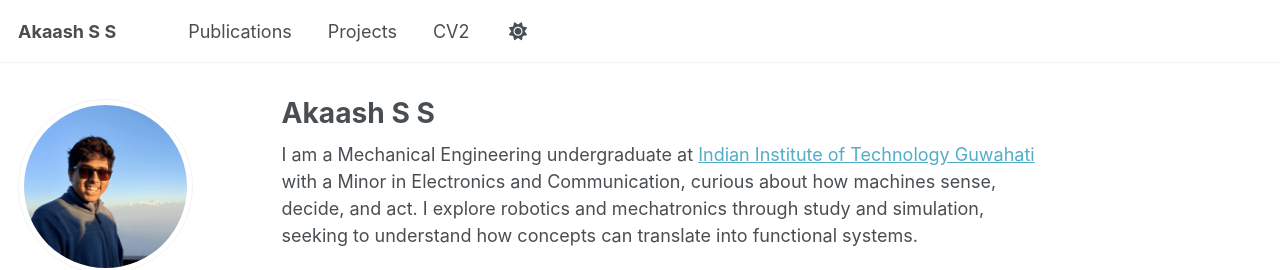
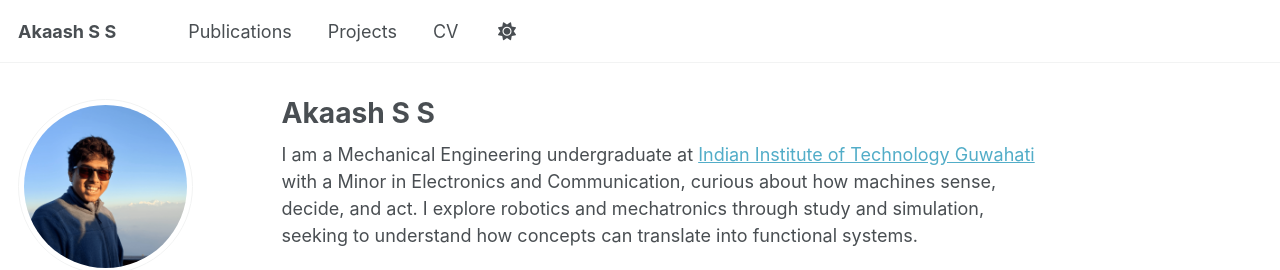
Before and after one commit to akaashss/akaashss.github.io, a Jekyll site: the page built from _pages/about.md, in a window 1280 px wide. Shown: the top 270 px of the page. Built offline with Jekyll 4.4.1, drawn with Linux system fonts in a browser that asks for light colours; a script that is not in the unit is left out.

Commit message:
Update navigation.yml

```diff
--- a/_data/navigation.yml
+++ b/_data/navigation.yml
@@ -33,7 +33,7 @@ main:
   #  url: /cv-json/
 
 # In _data/navigation.yml
-  - title: "CV2"
+  - title: "CV"
     url: /files/230103009.pdf
     target: "_blank"
 
```
